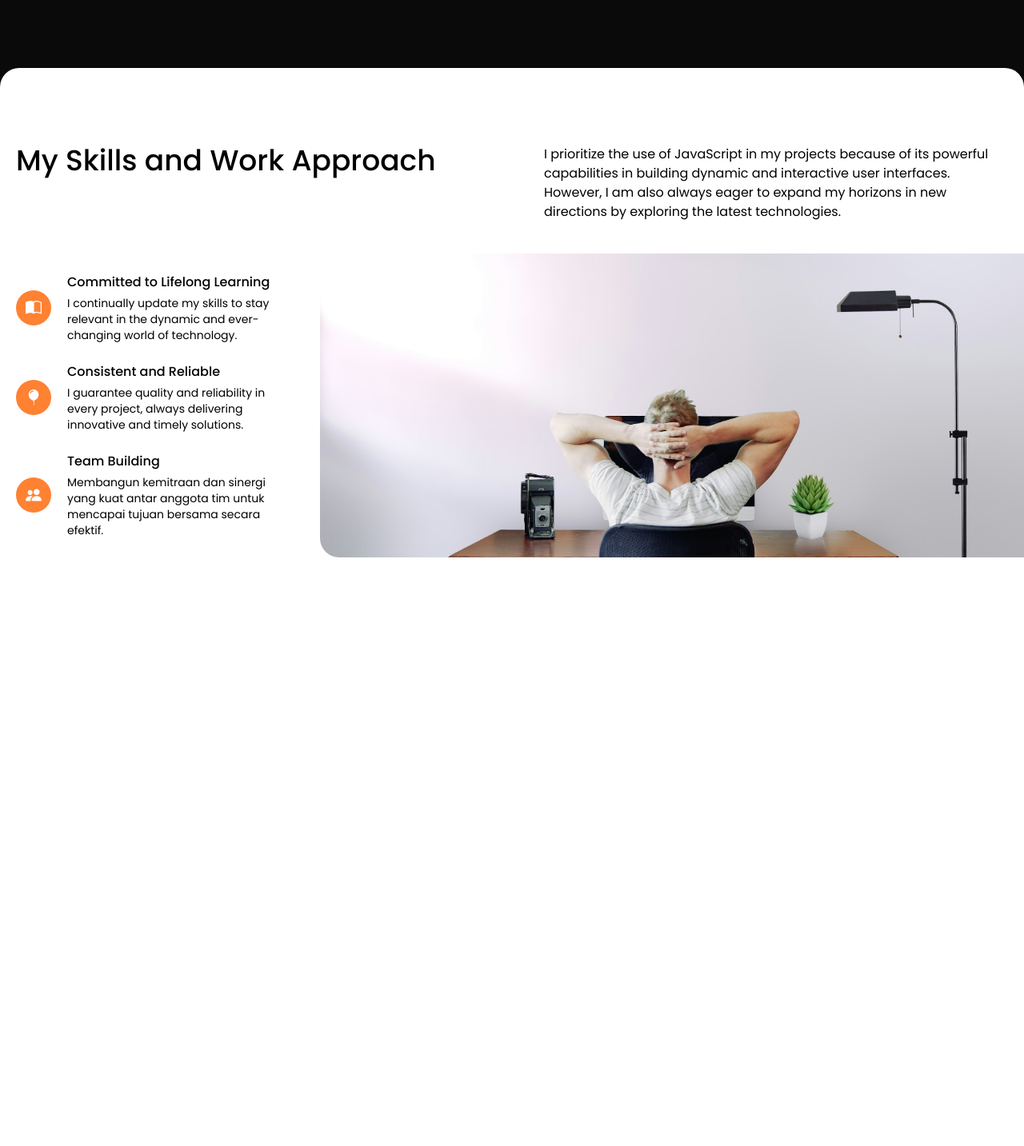
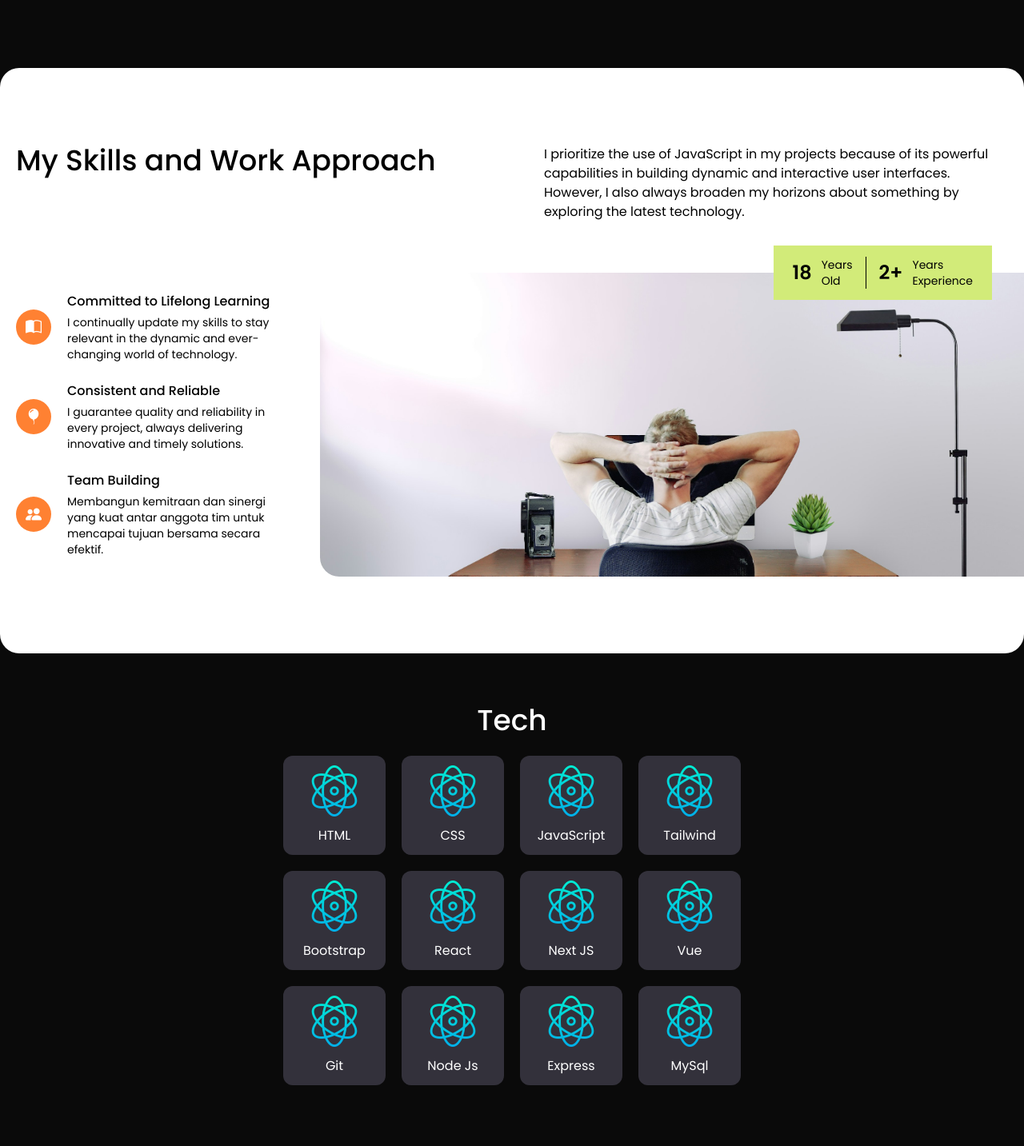
Before and after one commit to BagasKuning/portfolio, a React (Create React App) app: page / in a window 1280 px wide. Shown: the part 1177-2610 px from the top of the page at 80% size. Before the commit the page ends 2470 px from the top, so only its background shows below. Built offline with nearby package versions, Linux system fonts and the light colour scheme.

Commit message:
Tech section

```diff
--- a/src/App.js
+++ b/src/App.js
@@ -2,13 +2,15 @@ import './App.css';
 import Hero from './components/Hero';
 import About from './components/About';
 import Skill from './components/Skill';
+import Tech from './components/Tech';
 
 function App() {
   return (
-    <div className="App max-w-[1300px] mx-auto">
+    <div className="App max-w-[1500px] mx-auto">
         <Hero/>
         <About/>
         <Skill/>
+        <Tech/>
 
         <div className='h-[500px]'/>
     </div>
--- a/src/components/About.jsx
+++ b/src/components/About.jsx
@@ -8,7 +8,7 @@ const About = () => {
     const handleScroll = () => {
       const aboutElement = aboutRef.current;
       const windowHeight = window.innerHeight;
-      const elementTop = aboutElement.getBoundingClientRect().top + 280;
+      const elementTop = aboutElement.getBoundingClientRect().top + 300;
       const elementHeight = aboutElement.offsetHeight;
 
       if (elementTop < windowHeight && elementTop + elementHeight > 0) {
@@ -26,7 +26,7 @@ const About = () => {
 
   return (
     <div className="md:px-6 px-3 py-24 relative bg-black text-white" ref={aboutRef}>
-      <p className="md:text-6xl sm:text-5xl text-4xl text-justify relative overflow-y-hidden">
+      <p className="md:text-6xl sm:text-5xl text-4xl text-justify relative">
         <span className="about-text" style={{ WebkitTextFillColor: 'transparent', WebkitBackgroundClip: 'text', backgroundImage: `linear-gradient(to bottom, white ${scrollProgress * 100}%, transparent ${scrollProgress * 100}%)` }}>
             Dedicated to crafting visually stunning and user-centric web experiences. With a keen eye for design and a commitment to seamless functionality, I transform ideas into engaging digital realities that captivate and delight users.
         </span>
--- a/src/components/Skill.jsx
+++ b/src/components/Skill.jsx
@@ -3,17 +3,17 @@ import bg from '../img/skill-bg.jpg'
 export default function Skill() {
   return (
     <div className='bg-black'>
-      <div className="px-5 bg-white rounded-t-3xl py-24">
+      <div className="px-5 bg-white rounded-3xl py-24">
         <div className="flex sm:flex-row flex-col sm:gap-20 gap-5">
           <h1 className="flex-1 text-4xl font-medium">
             My Skills and Work Approach
           </h1>
           <p className="flex-1">
-            I prioritize the use of JavaScript in my projects because of its powerful capabilities in building dynamic and interactive user interfaces. However, I am also always eager to expand my horizons in new directions by exploring the latest technologies.
+            I prioritize the use of JavaScript in my projects because of its powerful capabilities in building dynamic and interactive user interfaces. However, I also always broaden my horizons about something by exploring the latest technology.
           </p>
         </div>
 
-        <div className="flex md:flex-row flex-col-reverse mt-10">
+        <div className="flex md:flex-row flex-col-reverse mt-16">
 
           <ul className="md:w-[500px] w-full md:pr-5 pr-0">
             <li className="my-6 flex items-center relative">
@@ -48,8 +48,24 @@ export default function Skill() {
 
           </ul>
 
-          <div className="md:mb-0 mb-10 w-full md:translate-x-5 translate-x-0 md:h-auto h-[250px] md:rounded-l-3xl rounded-l-none bg-cover bg-center" style={{ backgroundImage: `url('${bg}')` }}>
+          <div className="md:mb-0 mb-10 w-full md:translate-x-5 translate-x-0 md:h-auto h-[300px] md:rounded-l-3xl rounded-l-none bg-cover bg-center" style={{ backgroundImage: `url('${bg}')` }}>
 
+            <div className=' whitespace-nowrap py-[14px] px-6 bg-[#d2eb79] absolute right-10 -translate-y-1/2 text-sm'>
+
+              <div className='inline-flex items-center pr-4 border-r'>
+                <span className='text-2xl font-semibold mr-3'>
+                {new Date().getFullYear() - 2006}
+                </span>
+                Years <br/> Old
+              </div>
+              <div className='inline-flex items-center pl-4'>
+                <span className='text-2xl font-semibold mr-3'>
+                  {new Date().getFullYear() - 2022}+
+                </span>
+                Years <br/> Experience
+              </div>
+
+            </div>
           </div>
         </div>
       </div>
--- /dev/null
+++ b/src/components/Tech.jsx
@@ -0,0 +1,73 @@
+import reactLogo from '../img/icon/react.png'
+
+export default function Tech() {
+    const tech = [
+        {
+            name: 'HTML',
+            logo: reactLogo,
+        },
+        {
+            name: 'CSS',
+            logo: reactLogo,
+        },
+        {
+            name: 'JavaScript',
+            logo: reactLogo,
+        },
+        {
+            name: 'Tailwind',
+            logo: reactLogo,
+        },
+        {
+            name: 'Bootstrap',
+            logo: reactLogo,
+        },
+        {
+            name: 'React',
+            logo: reactLogo,
+        },
+        {
+            name: 'Next JS',
+            logo: reactLogo,
+        },
+        {
+            name: 'Vue',
+            logo: reactLogo,
+        },
+        {
+            name: 'Git',
+            logo: reactLogo,
+        },
+        {
+            name: 'Node Js',
+            logo: reactLogo,
+        },
+        {
+            name: 'Express',
+            logo: reactLogo,
+        },
+        {
+            name: 'MySql',
+            logo: reactLogo,
+        },
+    ]
+  return (
+    <div className="bg-black text-white py-16">
+        <h1 className=' text-center text-4xl font-medium mb-6'>Tech</h1>
+        <div className='flex flex-wrap justify-center max-w-[600px] mx-auto gap-3 sm:gap-5 pb-6'>
+            {
+                tech.map(item => (
+                    <div className=' w-32 pb-3 bg-gray rounded-xl'>
+                        <img
+                            src={item.logo}
+                            alt=""
+                            className='w-1/2 py-3 mx-auto'
+                        />
+                        <p className=' text-center'>{item.name}</p>
+                    </div>
+                ))
+            }
+        </div>
+    </div>
+  )
+}
--- a/tailwind.config.js
+++ b/tailwind.config.js
@@ -9,7 +9,8 @@ module.exports = {
         // 'black': '#111',
         'black': '#0A0A0A',
         'gray': '#33313B',
-        'blue': '#4592AF',
+        // 'blue': '#4592AF',
+        'green': '#d2eb79',
         'sand': '#F4DFC8',
         // 'white': '#FFF9',
         // 'white': '#F6F5F5',
```
Also changed, not shown: src/img/icon/react.png (added).
